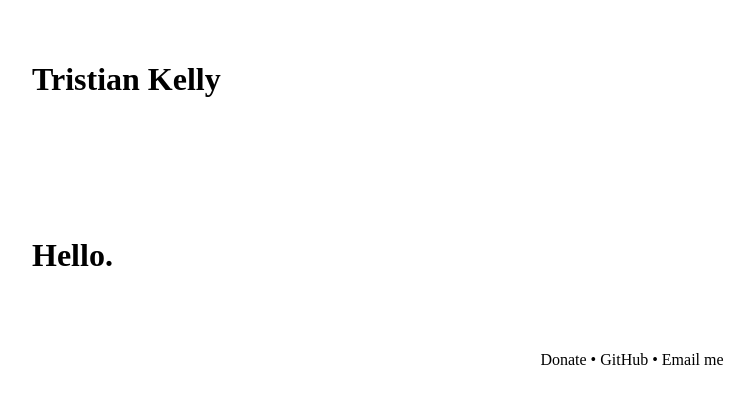
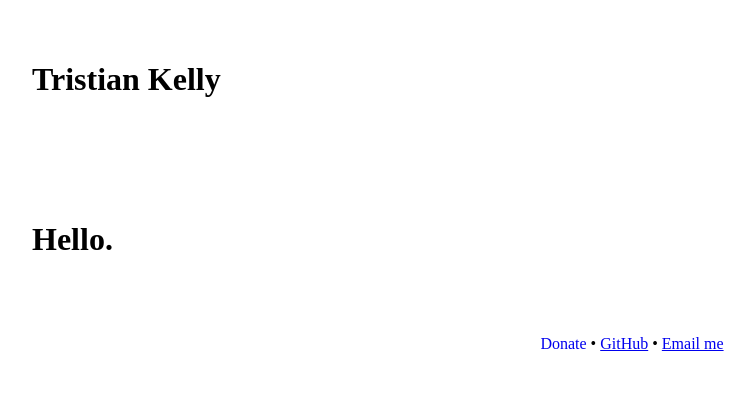
Before and after one commit to OrdinaryJellyfish/ordinaryjellyfish.github.io, a Jekyll site: the page built from index.html, in a window 1280 px wide. Shown: the top 404 px of the page, without its empty margins (8-762 px from the left). Built offline with Jekyll 4.4.1, drawn with Linux system fonts in a browser that asks for light colours.

Commit message:
Update style.scss

```diff
--- a/css/style.scss
+++ b/css/style.scss
@@ -5,15 +5,16 @@
 
 .body {
   font-family: 'Playfair Display', serif;
+  font-size: 14px;
 }
 
 .page-lead {
   padding: 2.5rem;
-  margin-bottom: 1rem;
+  margin: 0;
+}
 
-  .name {
-    font-size: 2rem;
-  }
+.name {
+  font-size: 2rem;
 }
 
 .content {
@@ -23,63 +24,12 @@
 
 .footer {
   text-align: center;
+}
 
-  a {
-    color: #000;
-    text-decoration: none;
+.footer-link {
+  text-decoration: none;
 
-    span {
-      font-weight: 100;
-      transition: all 0.5s;
-      border-bottom: 1px solid;
-    }
-
-    span:nth-child(2) {
-      transition-delay: 0.1s;
-    }
-
-    span:nth-child(3) {
-      transition-delay: 0.2s;
-    }
-
-    span:nth-child(4) {
-      transition-delay: 0.3s;
-    }
-
-    &:hover {
-      span {
-        font-weight: 700;
-      }
-
-      span:nth-child(4) {
-        transition-delay: 0.3s;
-      }
-
-      span:nth-child(3) {
-        transition-delay: 0.2s;
-      }
-
-      span:nth-child(2) {
-        transition-delay: 0.1s;
-      }
-
-      span:nth-child(1) {
-        transition-delay: 0s;
-      }
-    }
-
-    &.hover-shadow {
-      &:hover {
-        $color: #ddd;
-        text-shadow: 1px 1px 0px $color, 2px 2px 0px $color, 3px 3px 0px $color;
-      }
-    }
-
-    &.hover-color {
-      &:hover {
-        $color: #ddd;
-        border-color: darkmagenta;
-      }
-    }
+  &:hover {
+    text-decoration: underline;
   }
 }
```
